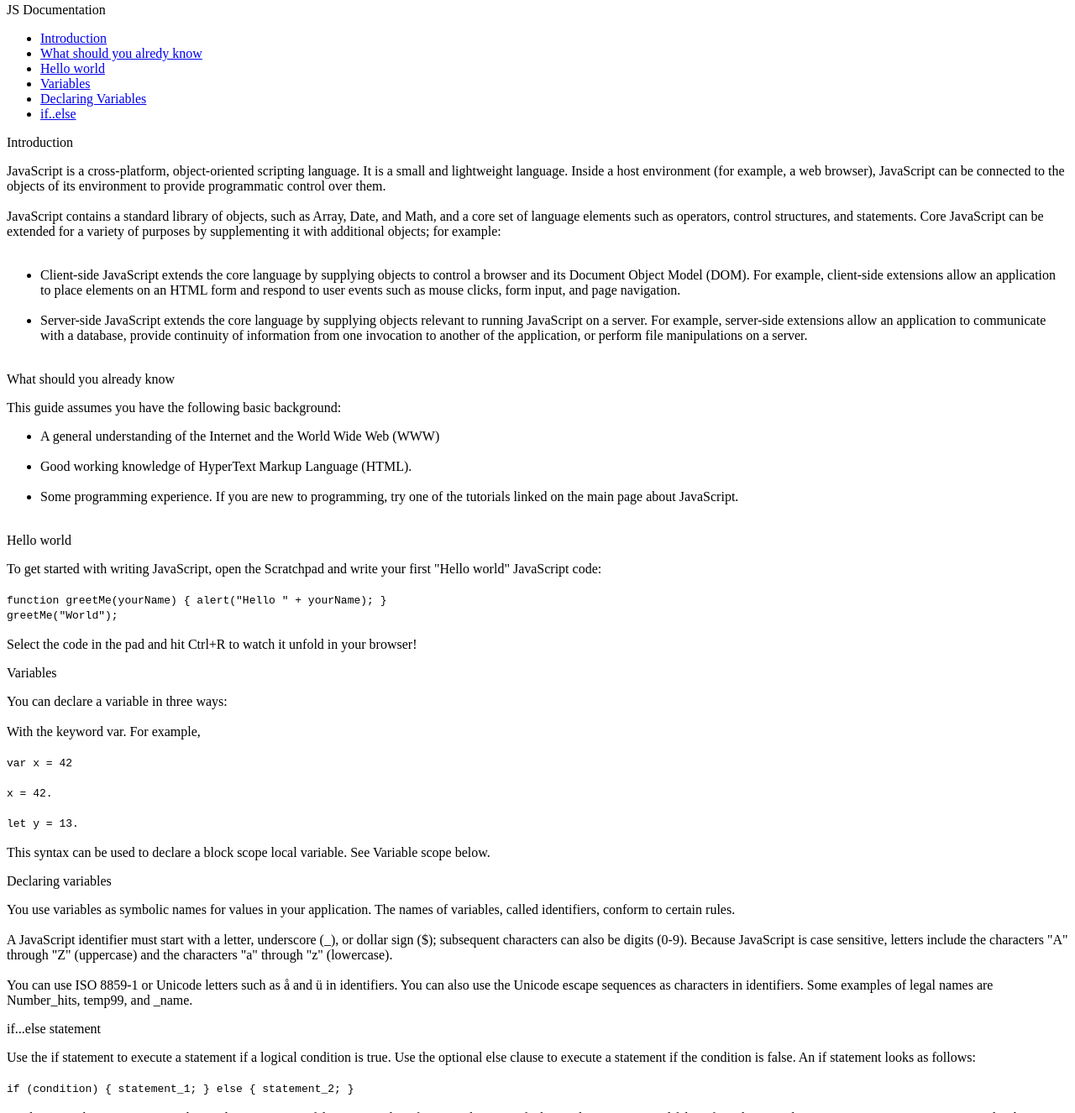
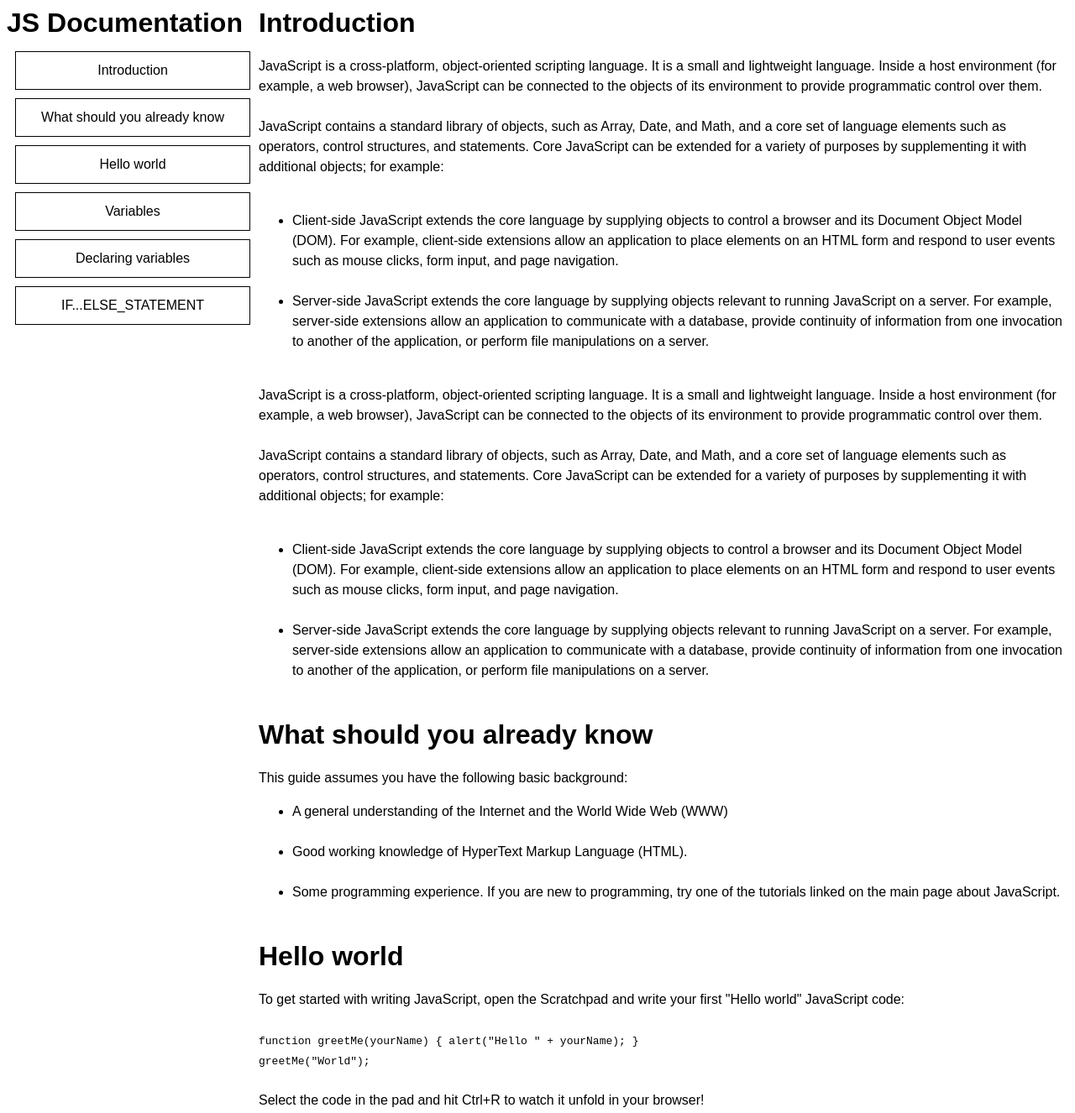
Before and after one commit to wayneViq/html-css-project, a plain HTML site: page index.html in a window 1280 px wide. Shown: the part 5-1331 px from the top of the page at 84% size. Drawn offline with Linux system fonts and the light colour scheme.

Commit message:
added css

```diff
--- a/css/style.css
+++ b/css/style.css
@@ -1,10 +1,37 @@
-body{
-    top: 0;
-    display : flex;
+html, body {
+    min-width : 300px;
+    font-family: Arial, Helvetica, sans-serif;
+    line-height: 1.5;
 }
 
-#side-nav {
-    width: 300px;
-    background-color: aqua;
-    height: 100vh;
+#main-body{
+    display: flex;
 }
+
+#navbar{
+    min-width: 300px;
+}
+
+#navbar a {
+    display: block;
+    border: 1px solid black;
+    margin: 10px;
+    padding: 10px;
+    text-align: center;
+    text-decoration: none;
+    color: black;
+}
+
+header {
+    font-size: 2rem;
+    font-weight: 600;
+}
+
+
+@media screen and (max-width : 960px ){
+    #navbar{
+        /* width: 0px; */
+        background-color: aqua;
+    }
+
+}
--- a/index.html
+++ b/index.html
@@ -5,115 +5,102 @@
     <title>Fork Me! FCC: Test Suite Template</title>
     <link rel="stylesheet" href="css/style.css">
   </head>
-
   <body>
     <script src="https://cdn.freecodecamp.org/testable-projects-fcc/v1/bundle.js"></script>
-
     <div id="main-body">
       <nav id="navbar">
         <header>JS Documentation</header>
-        <ul>
-          <li><a href="#introduction" class="nav-link">Introduction</a></li>
-          <li><a href="#know" class="nav-link">What should you alredy know</a></li>
-          <li><a href="#hello" class="nav-link">Hello world</a></li>
-          <li><a href="#varibles" class="nav-link">Variables</a></li>
-          <li><a href="#declaring" class="nav-link">Declaring Variables</a></li>
-          <li><a href="#ifelse" class="nav-link">if..else</a></li>
-        </ul>
-
+        <a href="#Introduction" class="nav-link">Introduction</a>
+        <a href="#What_should_you_already_know" class="nav-link">What should you already know</a>
+        <a href="#Hello_world" class="nav-link">Hello world</a>
+        <a href="#Variables" class="nav-link">Variables</a>
+        <a href="#Declaring_variables" class="nav-link">Declaring variables</a>
+        <a href="#IF...ELSE_STATEMENT" class="nav-link">IF...ELSE_STATEMENT</a>
       </nav>
       <main id="main-doc">
-       <section class="main-section" id="introduction">
+        <section class="main-section" id="Introduction">
           <header>Introduction</header>
-        <p>JavaScript is a cross-platform, object-oriented scripting language. It is a small and lightweight language. Inside a host environment (for example, a web browser), JavaScript can be connected to the objects of its environment to provide programmatic control over them.<br>
-        <br>
-        JavaScript contains a standard library of objects, such as Array, Date, and Math, and a core set of language elements such as operators, control structures, and statements. Core JavaScript can be extended for a variety of purposes by supplementing it with additional objects; for example:<br>
+          <p>JavaScript is a cross-platform, object-oriented scripting language. It is a small and lightweight language. Inside a host environment (for example, a web browser), JavaScript can be connected to the objects of its environment to provide programmatic control over them. <br>
+            <br> JavaScript contains a standard library of objects, such as Array, Date, and Math, and a core set of language elements such as operators, control structures, and statements. Core JavaScript can be extended for a variety of purposes by supplementing it with additional objects; for example: <br>
             <br>
           <ul>
-          <li>Client-side JavaScript extends the core language by supplying objects to control a browser and its Document Object Model (DOM). For example, client-side extensions allow an application to place elements on an HTML form and respond to user events such as mouse clicks, form input, and page navigation.
-          </li>
+            <li>Client-side JavaScript extends the core language by supplying objects to control a browser and its Document Object Model (DOM). For example, client-side extensions allow an application to place elements on an HTML form and respond to user events such as mouse clicks, form input, and page navigation. </li>
             <br>
-          <li>Server-side JavaScript extends the core language by supplying objects relevant to running JavaScript on a server. For example, server-side extensions allow an application to communicate with a database, provide continuity of information from one invocation to another of the application, or perform file manipulations on a server.</li><br>
-
+            <li>Server-side JavaScript extends the core language by supplying objects relevant to running JavaScript on a server. For example, server-side extensions allow an application to communicate with a database, provide continuity of information from one invocation to another of the application, or perform file manipulations on a server.</li>
+            <br>
+          </ul>
+          </p>
+          <p>JavaScript is a cross-platform, object-oriented scripting language. It is a small and lightweight language. Inside a host environment (for example, a web browser), JavaScript can be connected to the objects of its environment to provide programmatic control over them. <br>
+            <br> JavaScript contains a standard library of objects, such as Array, Date, and Math, and a core set of language elements such as operators, control structures, and statements. Core JavaScript can be extended for a variety of purposes by supplementing it with additional objects; for example: <br>
+            <br>
+          <ul>
+            <li>Client-side JavaScript extends the core language by supplying objects to control a browser and its Document Object Model (DOM). For example, client-side extensions allow an application to place elements on an HTML form and respond to user events such as mouse clicks, form input, and page navigation. </li>
+            <br>
+            <li>Server-side JavaScript extends the core language by supplying objects relevant to running JavaScript on a server. For example, server-side extensions allow an application to communicate with a database, provide continuity of information from one invocation to another of the application, or perform file manipulations on a server.</li>
+            <br>
           </ul>
           </p>
         </section>
-       <section class="main-section" id="know">
+        <section class="main-section" id="What_should_you_already_know">
           <header>What should you already know</header>
-        <p>This guide assumes you have the following basic background:
-
+          <p>This guide assumes you have the following basic background: <br>
+          <ul>
+            <li>A general understanding of the Internet and the World Wide Web (WWW)</li>
             <br>
-<ul><li>A general understanding of the Internet and the World Wide Web (WWW)</li><br>
-<li>Good working knowledge of HyperText Markup Language (HTML).</li><br>
-<li>Some programming experience. If you are new to programming, try one of the tutorials linked on the main page about JavaScript.</li></ul>
-</p><br>
+            <li>Good working knowledge of HyperText Markup Language (HTML).</li>
+            <br>
+            <li>Some programming experience. If you are new to programming, try one of the tutorials linked on the main page about JavaScript.</li>
+          </ul>
+          </p>
+          <br>
         </section>
-       <section class="main-section" id="hello">
+        <section class="main-section" id="Hello_world">
           <header>Hello world</header>
-        <p>To get started with writing JavaScript, open the Scratchpad and write your first "Hello world" JavaScript code:<br>
+          <p>To get started with writing JavaScript, open the Scratchpad and write your first "Hello world" JavaScript code: <br>
             <br>
-          <code>function greetMe(yourName) { alert("Hello " + yourName); }
+            <code>function greetMe(yourName) { alert("Hello " + yourName); } <br> greetMe("World"); </code>
             <br>
-            greetMe("World");</code><br>
-          <br>
-          Select the code in the pad and hit Ctrl+R to watch it unfold in your browser!<br>
+            <br> Select the code in the pad and hit Ctrl+R to watch it unfold in your browser! <br>
           </p>
         </section>
-       <section class="main-section" id="variables">
+        <section class="main-section" id="Variables">
           <header>Variables</header>
-        <p>You can declare a variable in three ways:<br>
+          <p>You can declare a variable in three ways: <br>
+            <br> With the keyword var. For example, <br>
             <br>
-          With the keyword var. For example,<br>
+            <code>var x = 42</code>
             <br>
-          <code>var x = 42</code><br>
             <br>
-          <code>x = 42.<br>
+            <code>x = 42. <br>
+              <br> let y = 13. </code>
             <br>
-          let y = 13.
-        </code><br>
-        <br>
-        This syntax can be used to declare a block scope local variable. See Variable scope below.
+            <br> This syntax can be used to declare a block scope local variable. See Variable scope below.
           </p>
         </section>
-       <section class="main-section" id="declaring">
+        <section class="main-section" id="Declaring_variables">
           <header>Declaring variables</header>
-        <p>You use variables as symbolic names for values in your application. The names of variables, called identifiers, conform to certain rules.<br>
-        <br>
-        A JavaScript identifier must start with a letter, underscore (_), or dollar sign ($); subsequent characters can also be digits (0-9). Because JavaScript is case sensitive, letters include the characters "A" through "Z" (uppercase) and the characters "a" through "z" (lowercase).<br>
-      <br>
-      You can use ISO 8859-1 or Unicode letters such as å and ü in identifiers. You can also use the Unicode escape sequences as characters in identifiers. Some examples of legal names are Number_hits, temp99, and _name.<br>
+          <p>You use variables as symbolic names for values in your application. The names of variables, called identifiers, conform to certain rules. <br>
+            <br> A JavaScript identifier must start with a letter, underscore (_), or dollar sign ($); subsequent characters can also be digits (0-9). Because JavaScript is case sensitive, letters include the characters "A" through "Z" (uppercase) and the characters "a" through "z" (lowercase). <br>
+            <br> You can use ISO 8859-1 or Unicode letters such as å and ü in identifiers. You can also use the Unicode escape sequences as characters in identifiers. Some examples of legal names are Number_hits, temp99, and _name. <br>
           </p>
         </section>
-       <section class="main-section" id="ifelse">
-        <header>if...else statement</header>
-        <p>Use the if statement to execute a statement if a logical condition is true. Use the optional else clause to execute a statement if the condition is false. An if statement looks as follows:<br>
+        <section class="main-section" id="IF...ELSE_STATEMENT">
+          <header>IF...ELSE_STATEMENT</header>
+          <p>Use the if statement to execute a statement if a logical condition is true. Use the optional else clause to execute a statement if the condition is false. An if statement looks as follows: <br>
             <br>
-          <code>if (condition) { statement_1; } else { statement_2; }</code><br>
+            <code>if (condition) { statement_1; } else { statement_2; }</code>
             <br>
-          condition can be any expression that evaluates to true or false. See Boolean for an explanation of what evaluates to true and false. If condition evaluates to true, statement_1 is executed; otherwise, statement_2 is executed. statement_1 and statement_2 can be any statement, including further nested if statements.<br>
+            <br> condition can be any expression that evaluates to true or false. See Boolean for an explanation of what evaluates to true and false. If condition evaluates to true, statement_1 is executed; otherwise, statement_2 is executed. statement_1 and statement_2 can be any statement, including further nested if statements. <br>
             <br>
-          <code>if (condition_1) { statement_1; } else if (condition_2) {
+            <code>if (condition_1) { statement_1; } else if (condition_2) { <br> statement_2; } else if (condition_n) { statement_n; } else { <br> statement_last; } </code>
             <br>
-            statement_2; } else if (condition_n) { statement_n; } else {
+            <br> In the case of multiple conditions only the first logical condition which evaluates to true will be executed. To execute multiple statements, group them within a block statement ({ ... }) . In general, it's good practice to always use block statements, especially when nesting if statements: <br>
             <br>
-            statement_last; }</code><br>
-            <br>
-            In the case of multiple conditions only the first logical condition which evaluates to true will be executed. To execute multiple statements, group them within a block statement ({ ... }) . In general, it's good practice to always use block statements, especially when nesting if statements:<br>
-            <br>
-            <code>
-              if (condition) { statement_1_runs_if_condition_is_true;
-                <br>
-                statement_2_runs_if_condition_is_true; } else {
-                  <br>
-                statement_3_runs_if_condition_is_false;
-                <br>
-                statement_4_runs_if_condition_is_false; }
-            </code>
+            <code> if (condition) { statement_1_runs_if_condition_is_true; <br> statement_2_runs_if_condition_is_true; } else { <br> statement_3_runs_if_condition_is_false; <br> statement_4_runs_if_condition_is_false; } </code>
             <br>
           </p>
         </section>
       </main>
-
     </div>
     <!--
 
@@ -127,6 +114,6 @@
     - The freeCodeCamp Team
 
     -->
-    <script  src="js/index.js"></script>
+    <script src="js/index.js"></script>
   </body>
 </html>
```
Lines whose indentation alone changed are shown as unchanged.
